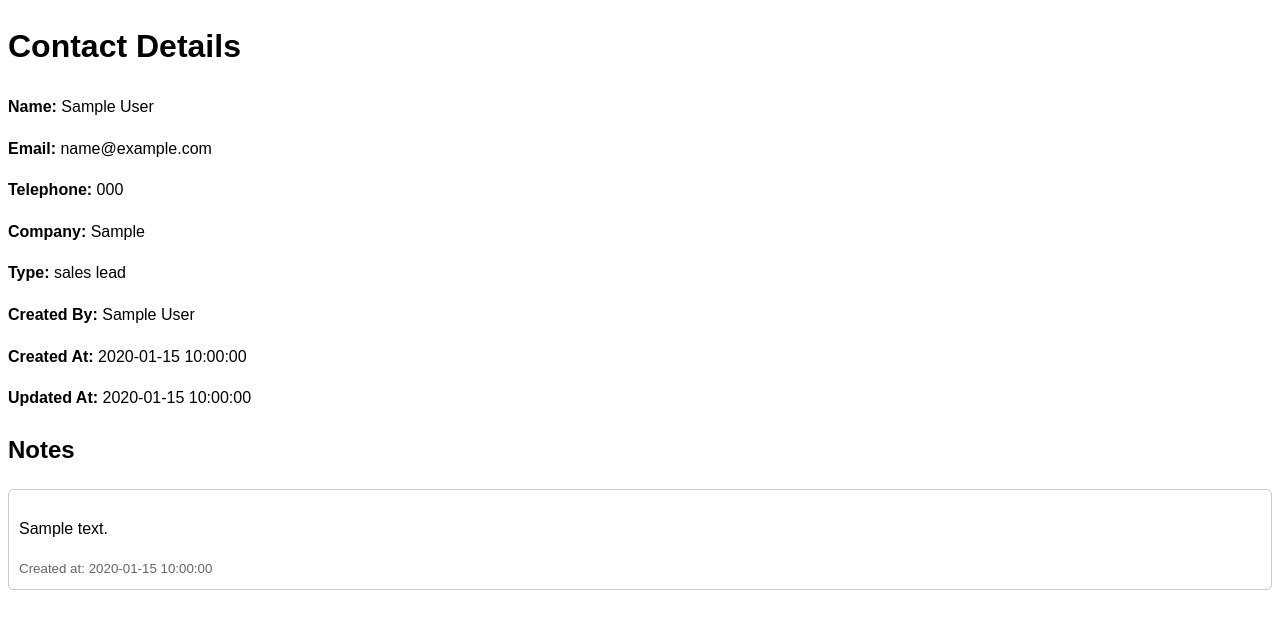
After one commit to JordanCampbell1/Dolphin-CRM, a PHP site: page /fullview.php?id=1 in a window 1280 px wide. The commit adds this page. Shown: the top 629 px of the page. Run offline with PHP 8.4, Linux system fonts and the light colour scheme; tables that the repository leaves empty hold one stand-in row (values such as "Sample post").

Commit message:
contact details

```diff
--- a/php/HTML-base/side-nav.php
+++ b/php/HTML-base/side-nav.php
@@ -19,7 +19,7 @@
 </head>
 <body>
     <div class="sidenav">
-        <a href="dashboard.php"><img src="../public/images/home.png" alt="home ico">Home</a>
+        <a href="dashboard.php"><img src="../public/images/home.png" alt="home icon">Home</a>
         <a href="newContact.php"><img src="../public/images/user.png" alt="new contact icon">New Contact</a>
         <a href="users.php"><img src="../public/images/friends.png" alt="users icon">Users</a>
         <a href="index.php" id="logout-link"><img src="../public/images/logout.png" alt="logout icon">Logout</a>
--- /dev/null
+++ b/public/fullview.php
@@ -0,0 +1,113 @@
+<?php
+// Database connection
+$host = "localhost";
+$dbname = "dolphin_crm";
+$username = "root";
+$password = "";
+
+try {
+    $pdo = new PDO("mysql:host=$host;dbname=$dbname;charset=utf8mb4", $username, $password, [
+        PDO::ATTR_ERRMODE => PDO::ERRMODE_EXCEPTION,
+        PDO::ATTR_DEFAULT_FETCH_MODE => PDO::FETCH_ASSOC,
+    ]);
+} catch (PDOException $e) {
+    die('Database connection failed: ' . $e->getMessage());
+}
+
+// Fetch contact ID from request (GET or POST)
+$contactId = $_GET['id'] ?? null;
+
+if (!$contactId) {
+    die('No contact ID provided.');
+}
+
+// SQL query
+$sql = "
+    SELECT
+        c.id, c.title, c.firstname, c.lastname, c.email, c.telephone, c.company, c.type,
+        c.created_at, c.updated_at,
+        u.firstname AS created_by_firstname, u.lastname AS created_by_lastname,
+        n.comment AS note_comment, n.created_at AS note_created_at
+    FROM Contacts c
+    LEFT JOIN Users u ON c.created_by = u.id
+    LEFT JOIN Notes n ON c.id = n.contact_id
+    WHERE c.id = :id
+";
+
+$stmt = $pdo->prepare($sql);
+$stmt->execute(['id' => $contactId]);
+$results = $stmt->fetchAll();
+
+if (empty($results)) {
+    die('No contact found with the given ID.');
+}
+
+// Process the results
+$contact = null;
+$notes = [];
+
+foreach ($results as $row) {
+    if (!$contact) {
+        $contact = [
+            'id' => $row['id'],
+            'title' => $row['title'],
+            'firstname' => $row['firstname'],
+            'lastname' => $row['lastname'],
+            'email' => $row['email'],
+            'telephone' => $row['telephone'],
+            'company' => $row['company'],
+            'type' => $row['type'],
+            'created_at' => $row['created_at'],
+            'updated_at' => $row['updated_at'],
+            'created_by' => $row['created_by_firstname'] . ' ' . $row['created_by_lastname']
+        ];
+    }
+    if (!empty($row['note_comment'])) {
+        $notes[] = [
+            'comment' => $row['note_comment'],
+            'created_at' => $row['note_created_at']
+        ];
+    }
+}
+?>
+
+<!DOCTYPE html>
+<html lang="en">
+<head>
+    <meta charset="UTF-8">
+    <meta name="viewport" content="width=device-width, initial-scale=1.0">
+    <title>Contact Details</title>
+    <style>
+        body { font-family: Arial, sans-serif; line-height: 1.6; }
+        .note { margin-bottom: 10px; padding: 10px; border: 1px solid #ccc; border-radius: 5px; }
+        .note small { display: block; color: #666; margin-top: 5px; }
+    </style>
+</head>
+<body>
+    <h1>Contact Details</h1>
+    <?php if ($contact): ?>
+        <p><strong>Name:</strong> <?php echo htmlspecialchars($contact['firstname'] . ' ' . $contact['lastname']); ?></p>
+        <p><strong>Email:</strong> <?php echo htmlspecialchars($contact['email']); ?></p>
+        <p><strong>Telephone:</strong> <?php echo htmlspecialchars($contact['telephone']); ?></p>
+        <p><strong>Company:</strong> <?php echo htmlspecialchars($contact['company']); ?></p>
+        <p><strong>Type:</strong> <?php echo htmlspecialchars($contact['type']); ?></p>
+        <p><strong>Created By:</strong> <?php echo htmlspecialchars($contact['created_by']); ?></p>
+        <p><strong>Created At:</strong> <?php echo htmlspecialchars($contact['created_at']); ?></p>
+        <p><strong>Updated At:</strong> <?php echo htmlspecialchars($contact['updated_at']); ?></p>
+
+        <h2>Notes</h2>
+        <?php if (!empty($notes)): ?>
+            <?php foreach ($notes as $note): ?>
+                <div class="note">
+                    <p><?php echo nl2br(htmlspecialchars($note['comment'])); ?></p>
+                    <small>Created at: <?php echo htmlspecialchars($note['created_at']); ?></small>
+                </div>
+            <?php endforeach; ?>
+        <?php else: ?>
+            <p>No notes available for this contact.</p>
+        <?php endif; ?>
+    <?php else: ?>
+        <p>Contact not found.</p>
+    <?php endif; ?>
+</body>
+</html>
```
Also changed, not shown: public/dashboard.php (+79 -32 lines), public/images/filter.png (added).
